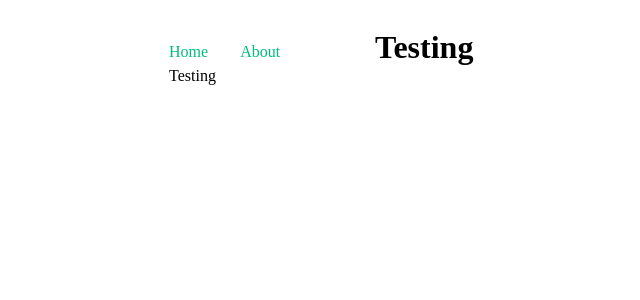
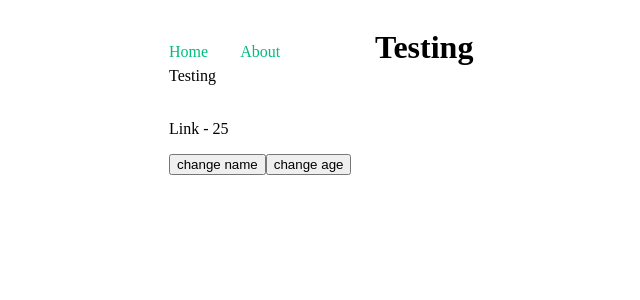
Before and after one commit to Ranagol/myVue3, a Vue app: page /testing in a window 1280 px wide. Shown: the top 300 px of the page, without its empty margins (265-905 px from the left). Built offline with nearby package versions, Linux system fonts and the light colour scheme.

Commit message:
New question added.

```diff
--- a/src/pages/Testing.vue
+++ b/src/pages/Testing.vue
@@ -1,8 +1,40 @@
 <template>
   <h1>Testing</h1>
+
+  <div class="app">
+    <p>{{ name }} - {{ age }}</p>
+    <button @click="changeName('Zelda')">change name</button>
+    <button @click="changeAge('30')">change age</button>
+  </div>
 </template>
 
-<script setup lang="ts">
+<script lang="ts">
+import { defineComponent } from 'vue';
+
+export default defineComponent({
+  name: 'Testing',//todo why can't I see this component/data in Vue Dev Tool?
+  components: {},
+  data() {
+    return {
+
+      name: 'Link' as string,
+      age: 25 as number | string,
+    }
+  },
+  methods: {
+
+    changeName(name: string): string {
+      this.name = name;
+      return name;
+    },
+
+    changeAge(age: number | string): string | number {
+      this.age = age;
+      return age;
+    }
+  }
+
+});
 
 </script>
 
--- a/src/views/HomeView.vue
+++ b/src/views/HomeView.vue
@@ -2,7 +2,8 @@
   <div>
     <h1>Home</h1>
     <ul>
-      <li v-for="post in posts" :key="post.id">{{ post.title }}</li>
+      <li>ttt</li>
+      <!-- <li v-for="(post, index) in posts" :key="index">{{ post }}</li> -->
       <!-- //TODO why do I have error here? -->
     </ul>
   </div>
@@ -11,17 +12,22 @@
 
 <script setup lang="ts">
 import postService from '@/services/postService';
-import { reactive } from 'vue';
+import { reactive, ref } from 'vue';
 import type { Post } from '@/types/api';
 
+let test = ref(2);//todo why can't I see this in Vue Develop Tool?
+console.log('test:', test.value);
+
 let posts: Post[] | {} = reactive({});
-
-
-posts = postService.get();
+posts = await postService.get();//TODO should I use await here too?
 console.log('postsxxx:', posts)
 
 </script>
 
+
+
+
+
 <style scoped>
 
 </style>
```
Also changed, not shown: src/App.vue (+7 -0 lines).
